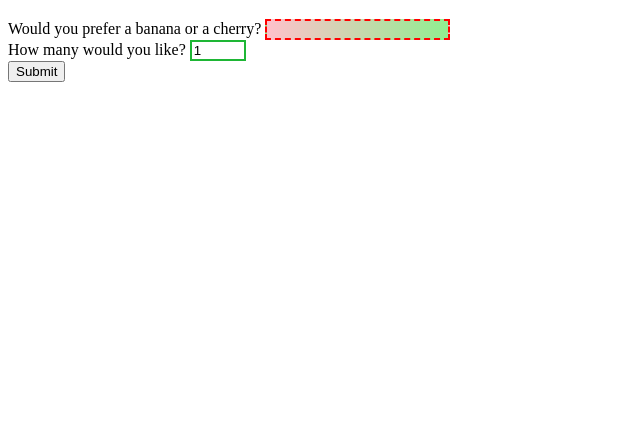
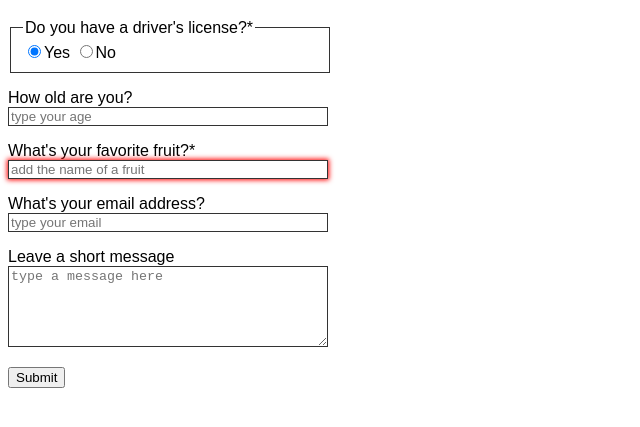
Before and after one commit to lswebdevelops/Form-Validation, a plain HTML site: page index.html in a window 1280 px wide. Shown: the part 61-488 px from the top of the page, without its empty margins (0-640 px from the left). Drawn offline with Linux system fonts and the light colour scheme.

Commit message:
a complete validation form using css and html just

```diff
--- a/index.html
+++ b/index.html
@@ -11,29 +11,50 @@
 <body>
     <h1>Form Validation</h1>
     <form>
-        <div>
-          <label for="choose">Would you prefer a banana or a cherry?</label>
-          <input
-            type="text"
-            id="choose"
-            name="i-like"
-            required
-            minlength="6"
-            maxlength="6" />
-        </div>
-        <div>
-          <label for="number">How many would you like?</label>
-          <input
-            type="number"
-            id="number"
-            name="amount"
-            value="1"
-            min="1"
-            max="10" />
-        </div>
-        <div>
+        <p>
+          <fieldset>
+            <legend>Do you have a driver's license?<span aria-label="required">*</span></legend>
+            <!-- While only one radio button in a same-named group can be selected at a time,
+                 and therefore only one radio button in a same-named group having the "required"
+                 attribute suffices in making a selection a requirement -->
+            <input type="radio" required name="driver" id="r1" checked value="yes"><label for="r1">Yes</label>
+            <input type="radio" required name="driver" id="r2" value="no"><label for="r2">No</label>
+          </fieldset>
+        </p>
+        <p>
+          <label for="n1">How old are you?</label>
+          <!-- The pattern attribute can act as a fallback for browsers which
+               don't implement the number input type but support the pattern attribute.
+               Please note that browsers that support the pattern attribute will make it
+               fail silently when used with a number field.
+               Its usage here acts only as a fallback -->
+          <input placeholder="type your age" type="number" min="12" max="120" step="1" id="n1" name="age"
+                 pattern="\d+">
+        </p>
+        <p>
+          <label  for="t1">What's your favorite fruit?<span aria-label="required">*</span></label>
+          <input placeholder="add the name of a fruit" type="text" id="t1" name="fruit" list="l1" required
+                 pattern="[Bb]anana|[Cc]herry|[Aa]pple|[Ss]trawberry|[Ll]emon|[Oo]range">
+          <datalist id="l1">
+            <option>Banana</option>
+            <option>Cherry</option>
+            <option>Apple</option>
+            <option>Strawberry</option>
+            <option>Lemon</option>
+            <option>Orange</option>
+          </datalist>
+        </p>
+        <p>
+          <label for="t2">What's your email address?</label>
+          <input placeholder="type your email" type="email" id="t2" name="email">
+        </p>
+        <p>
+          <label for="t3">Leave a short message</label>
+          <textarea placeholder="type a message here" id="t3" name="msg" maxlength="140" rows="5"></textarea>
+        </p>
+        <p>
           <button>Submit</button>
-        </div>
+        </p>
       </form>
 </body>
 </html>
--- a/style.css
+++ b/style.css
@@ -1,11 +1,26 @@
-input:invalid {
-    border: 2px dashed red;
+form {
+    font: 1em sans-serif;
+    max-width: 320px;
   }
 
-  input:invalid:required {
-    background-image: linear-gradient(to right, pink, lightgreen);
+  p > label {
+    display: block;
   }
 
-  input:valid {
-    border: 2px solid #1eb635;
+  input[type="text"],
+  input[type="email"],
+  input[type="number"],
+  textarea,
+  fieldset {
+    width: 100%;
+    border: 1px solid #333;
+    box-sizing: border-box;
   }
+
+  input:invalid {
+    box-shadow: 0 0 5px 1px red;
+  }
+
+  input:focus:invalid {
+    box-shadow: none;
+  }
```
